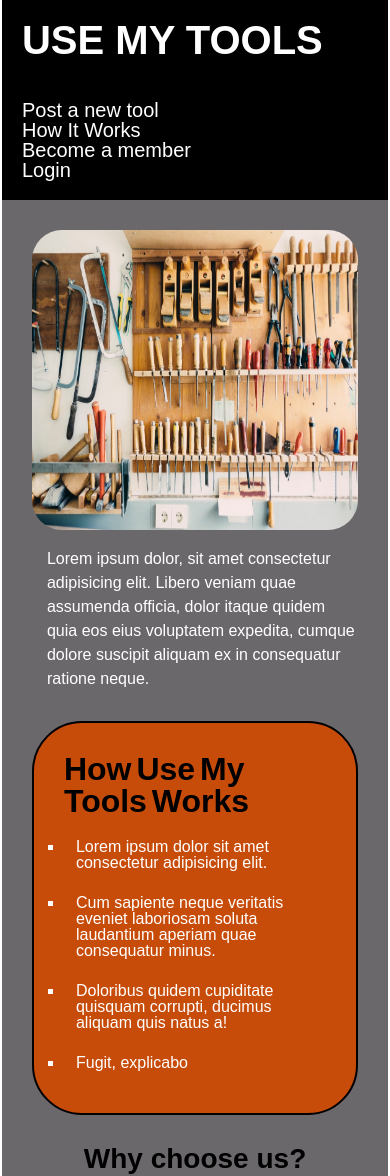
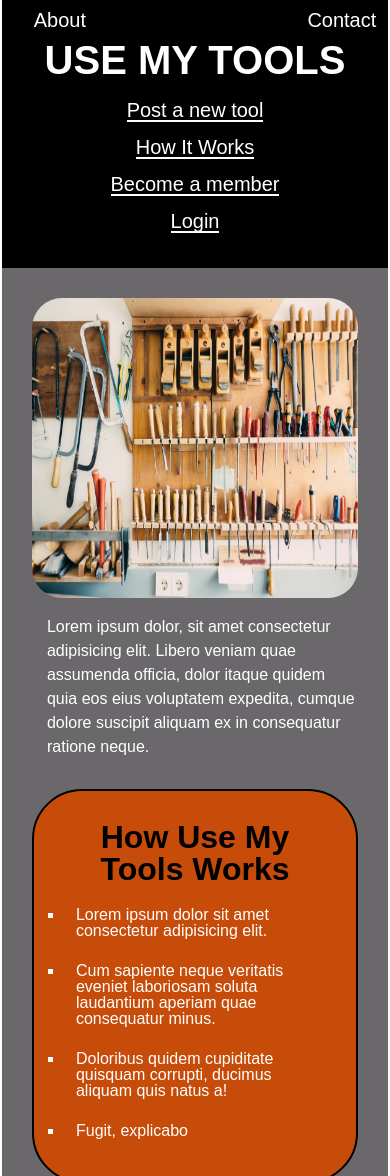
Before and after one commit to Build-Week-Use-My-Tools/UI-David-Kuseh, a plain HTML site: page index.html in a window 390 px wide. Shown: the top 1176 px of the page. Drawn offline with Linux system fonts and the light colour scheme.

Commit message:
finished mobile design

```diff
--- a/less/footer.less
+++ b/less/footer.less
@@ -21,8 +21,21 @@ footer h3{
     padding: 2rem 0;
 }
 
-@media(max-width: 50rem){
-    #use-my-tools-info p{
-        width:80%;
+@media(max-width:50rem){
+    #use-my-tools-info h3{
+        text-align: center;
     }
 }
+
+@media(max-width:50rem){
+    #use-my-tools-info p{
+        text-align: center;
+        padding: 0 2rem 0 2rem;
+    }
+}
+
+@media(max-width:50rem){
+    #contact-info {
+        text-align: center;
+    }
+}
--- a/less/home-page.less
+++ b/less/home-page.less
@@ -63,7 +63,7 @@ body {
 
     @media(max-width: 50rem){
         .how-we-work h2{
-            word-spacing: -0.4rem;
+            text-align: center;
         }
     }
 
--- a/less/navigation.less
+++ b/less/navigation.less
@@ -22,6 +22,8 @@
     .company-name-info{
         display: flex;
         flex-direction: column;
+        align-items: center;
+        margin-top: 2rem;
     }
 }
 
@@ -40,6 +42,7 @@ nav {
     nav {
         display: flex;
         flex-direction: column;
+        align-items: center;
     }
 }
 
@@ -47,6 +50,13 @@ a {
     font-size: 2rem;
     text-decoration: none;
     color:  white;
+}
+
+@media(max-width:50rem){
+    nav a{
+        margin: 0 0 1.5rem 0;
+        border-bottom: 2px solid white;
+    }
 }
 
 .header-info{
@@ -58,6 +68,11 @@ a {
 
 @media(max-width:50rem){
     .header-info{
-        display:none;
+        display: flex;
+        justify-content: space-between;
+        width:99%;
+        margin-top: -7rem;
+        margin-left: -13rem;
+        margin-bottom: 3rem;
     }
 }
```
Also changed, not shown: css/index.css.
